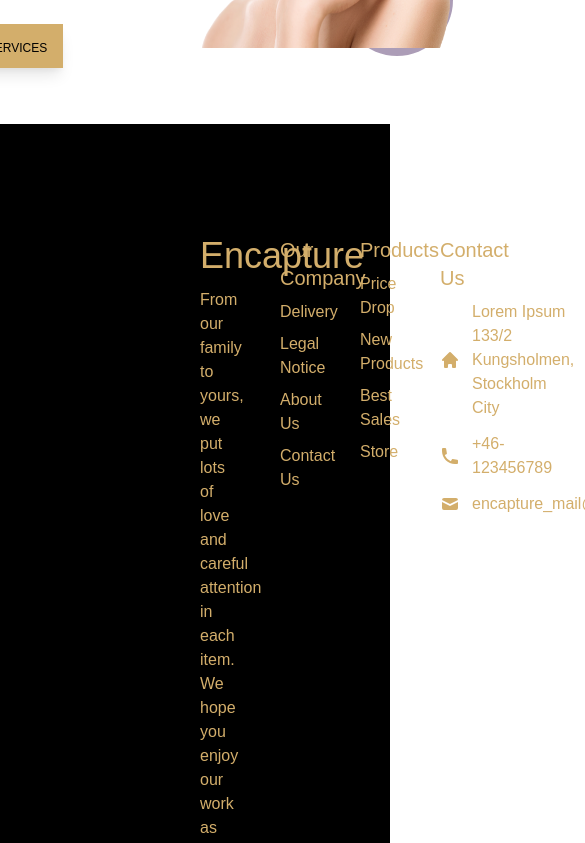
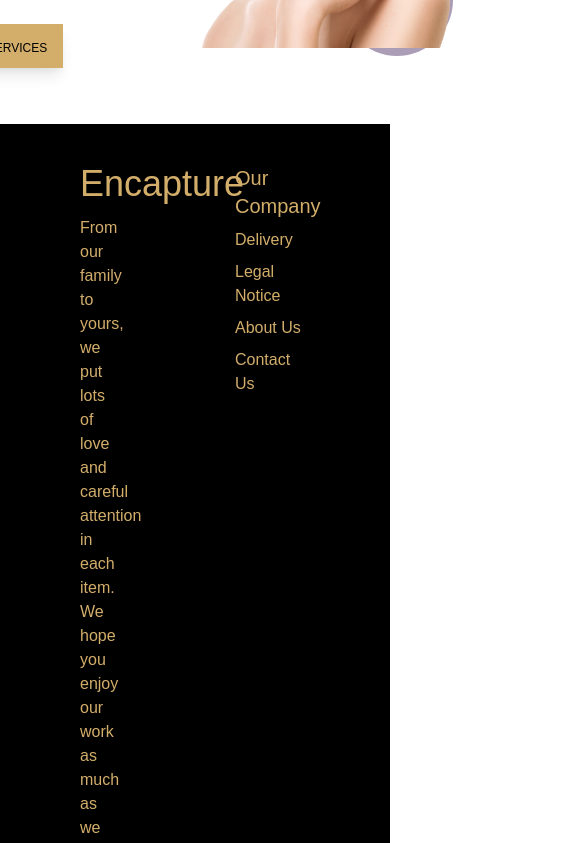
Before and after one commit to amita-roy/Appointment-booking-app-frontend, a React (Create React App) app: page / in a window 390 px wide. Shown: the part 1240-2083 px from the top of the page, 585 px wide, since content can reach past the window. Built offline with nearby package versions, Linux system fonts and the light colour scheme.

Commit message:
Update styles for footer

```diff
--- a/src/components/footer/Footer.js
+++ b/src/components/footer/Footer.js
@@ -1,11 +1,11 @@
 import React from 'react';
 
 const Footer = () => {
-  const columnClasses = 'column w-1/4 px-10';
+  const columnClasses = 'column w-1/2 xl:w-1/4 px-10';
   const spanCardClasses = 'w-14 flex justify-center items-center bg-primary text-black mr-4 text-sm py-1 px-2';
   return (
-    <div className="footer h-[400px]">
-      <div className="footer-top bg-black text-primary flex px-40 py-28">
+    <div className="footer">
+      <div className="footer-top bg-black text-primary flex flex-wrap p-10 lg:px-40 lg:py-28">
         <div className={columnClasses}>
           <p className="text-4xl font-light text-left">Encapture</p>
           <p className="mt-3 font-thin pr-10">
@@ -26,14 +26,14 @@ const Footer = () => {
           <p className="font-light mt-2">About Us</p>
           <p className="font-light mt-2">Contact Us</p>
         </div>
-        <div className={columnClasses}>
+        <div className={`${columnClasses} mt-10 xl:mt-0`}>
           <p className="text-xl font-normal">Products</p>
           <p className="font-light mt-2">Price Drop</p>
           <p className="font-light mt-2">New Products</p>
           <p className="font-light mt-2">Best Sales</p>
           <p className="font-light mt-2">Store</p>
         </div>
-        <div className={columnClasses}>
+        <div className={`${columnClasses} mt-10 xl:mt-0`}>
           <p className="text-xl font-normal">Contact Us</p>
           <p className="font-light mt-2 flex items-center">
             <span className="mr-3">
```
